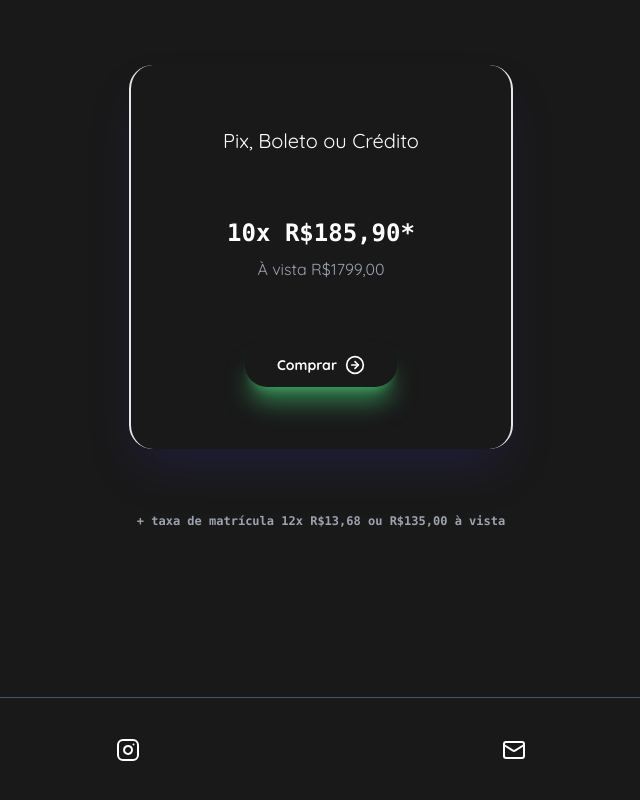
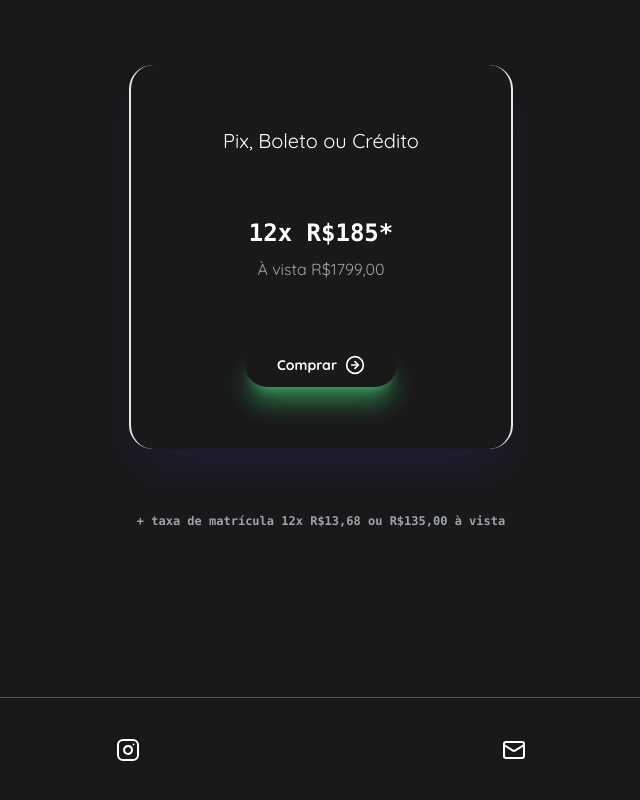
Before and after one commit to luccaparadeda/phdaquimica, a Next.js app: page /presencial in a window 1280 px wide. Shown: the part 4011-4811 px from the top of the page, without its empty margins (319-959 px from the left). Built offline with nearby package versions, Linux system fonts and the light colour scheme.

Commit message:
fix: presential course price

```diff
--- a/src/app/presencial/page.tsx
+++ b/src/app/presencial/page.tsx
@@ -215,7 +215,7 @@ const page: FC<pageProps> = ({}) => {
 						<p className=' text-center text-xl'>Pix, Boleto ou Crédito</p>
 						<div className='flex flex-col gap-2 items-center'>
 							<pre className='text-xl font-semibold font-mono md:font-black md:text-2xl'>
-								10x R$185,90*
+								12x R$185*
 							</pre>
 							<p className='text-gray-400'>À vista R$1799,00</p>
 						</div>
```
